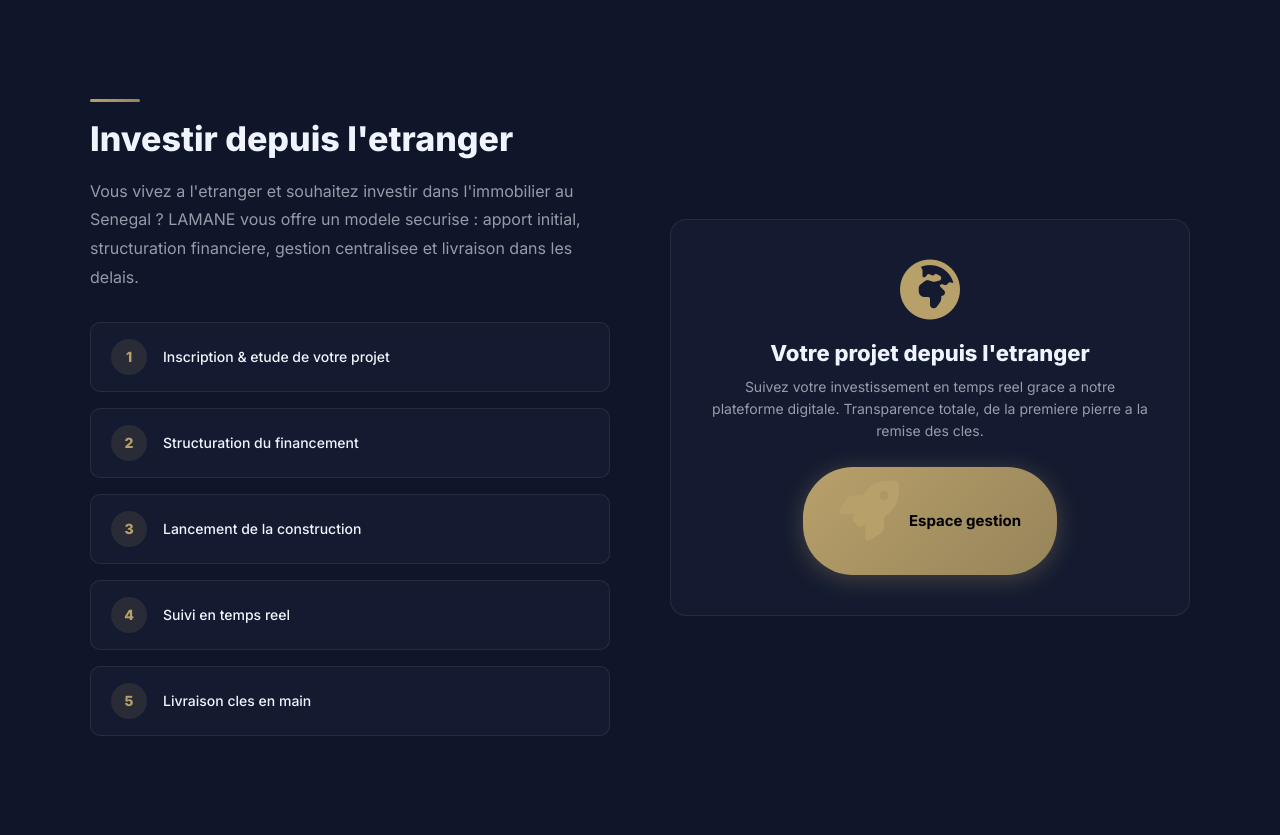
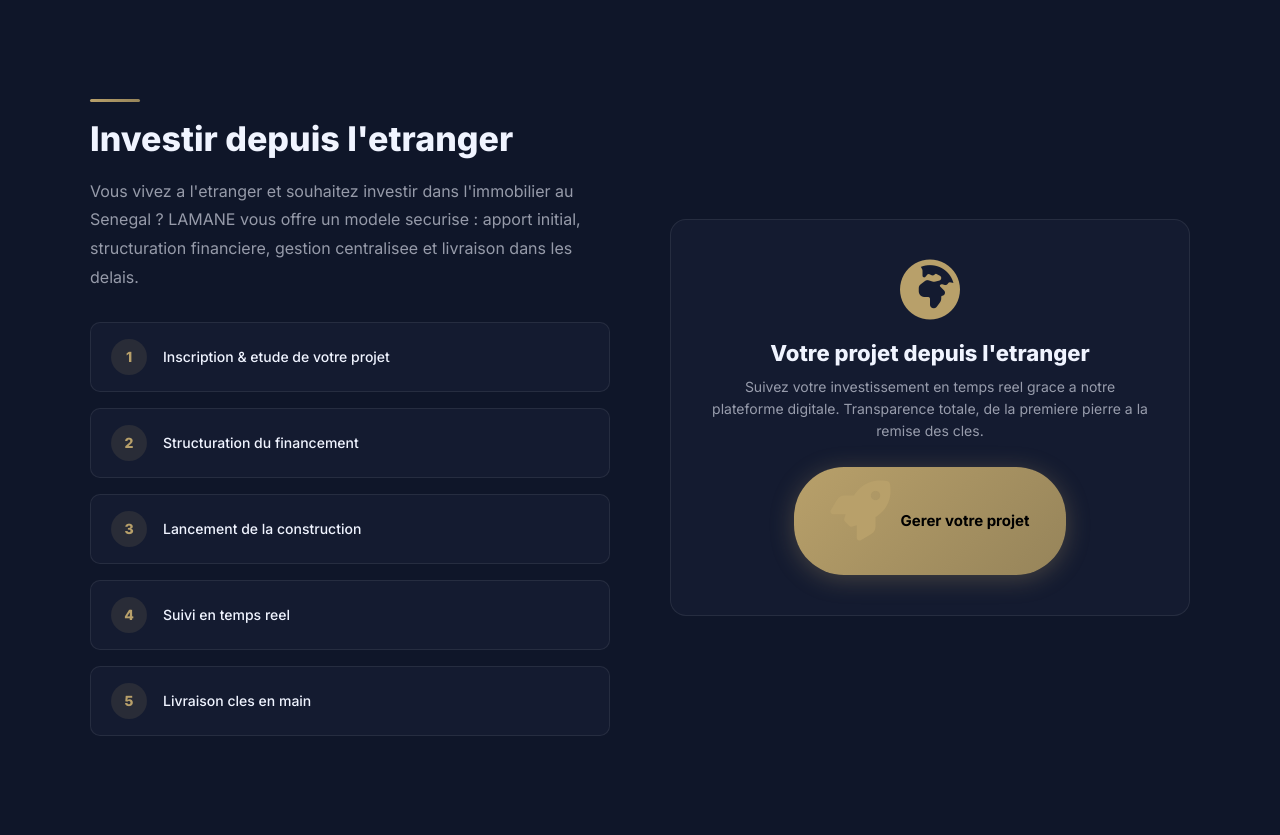
Before and after one commit to lziii-cmd/lamane_project, a Django app: page / in a window 1280 px wide. Shown: the part 1521-2356 px from the top of the page. Run offline with Django 5.2, Linux system fonts and the light colour scheme; the visitor is signed in with stand-in values (Sample User, id 1); data comes from the database, SQL or seed files in the repository; data that the repository does not hold is empty.

Commit message:
Bouton diaspora redirige vers deckouway-app (Gerer votre projet)
Co-Authored-By: Claude Opus 4.6 <noreply@anthropic.com>

```diff
--- a/core/templates/lamane/vitrine.html
+++ b/core/templates/lamane/vitrine.html
@@ -574,15 +574,9 @@
         <i class="fas fa-globe-africa"></i>
         <h3>Votre projet depuis l'etranger</h3>
         <p>Suivez votre investissement en temps reel grace a notre plateforme digitale. Transparence totale, de la premiere pierre a la remise des cles.</p>
-        {% if request.user.is_authenticated %}
-        <a href="{% url 'ui_dashboard' %}" class="v-btn-primary" style="margin-top:24px;">
-          <i class="fas fa-rocket"></i> Espace gestion
+        <a href="https://deckouway-app.web.app/login" class="v-btn-primary" style="margin-top:24px;">
+          <i class="fas fa-rocket"></i> Gerer votre projet
         </a>
-        {% else %}
-        <a href="{% url 'ui_login' %}" class="v-btn-primary" style="margin-top:24px;">
-          <i class="fas fa-rocket"></i> Demarrer mon projet
-        </a>
-        {% endif %}
       </div>
     </div>
   </div>
```
